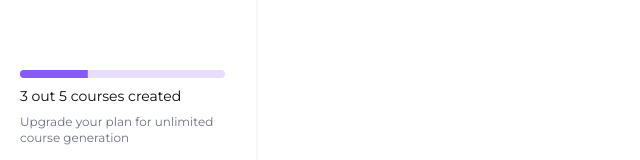
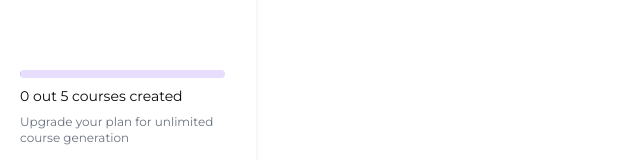
Before and after one commit to YashChincholi/course, a Next.js app: page /dashboard/explore in a window 1280 px wide. Shown: the part 614-774 px from the top of the page, without its empty margins (0-640 px from the left). Built offline with nearby package versions, Linux system fonts and the light colour scheme.

Commit message:
Progress bar status

```diff
--- /dev/null
+++ b/src/app/_context/UserCourseListContext.jsx
@@ -0,0 +1,5 @@
+import { createContext } from "react";
+
+const UserCourseListContext = createContext();
+
+export default UserCourseListContext;
--- a/src/app/dashboard/_components/AddCourse.jsx
+++ b/src/app/dashboard/_components/AddCourse.jsx
@@ -1,10 +1,14 @@
+import UserCourseListContext from "@/app/_context/UserCourseListContext";
 import { Button } from "@/components/ui/button";
 import { useUser } from "@clerk/nextjs";
 import Link from "next/link";
-import React from "react";
+import React, { useContext } from "react";
 
 function AddCourse() {
   const { user } = useUser();
+  const { userCourseList, setUserCourseList } = useContext(
+    UserCourseListContext
+  );
   return (
     <div className="flex justify-between items-center">
       <div>
@@ -15,7 +19,9 @@ function AddCourse() {
           Create new course with AI, Share with friends and earn form it.
         </p>
       </div>
-      <Link href={"/create-course"}>
+      <Link
+        href={userCourseList >= 5 ? "/dashboard/upgrade" : "/create-course"}
+      >
         <Button>+ Create AI Course</Button>
       </Link>
     </div>
--- a/src/app/dashboard/_components/Sidebar.jsx
+++ b/src/app/dashboard/_components/Sidebar.jsx
@@ -1,10 +1,11 @@
 "use client";
 
+import UserCourseListContext from "@/app/_context/UserCourseListContext";
 import { Progress } from "@/components/ui/progress";
 import Image from "next/image";
 import Link from "next/link";
 import { usePathname } from "next/navigation";
-import React from "react";
+import React, { useContext } from "react";
 import {
   HiOutlineHome,
   HiOutlineSquare3Stack3D,
@@ -13,6 +14,9 @@ import {
 } from "react-icons/hi2";
 function Sidebar() {
   const path = usePathname();
+  const { userCourseList, setUserCourseList } = useContext(
+    UserCourseListContext
+  );
   const Menu = [
     {
       id: 1,
@@ -59,8 +63,10 @@ function Sidebar() {
       </ul>
 
       <div className="absolute bottom-10 w-[80%] ">
-        <Progress value={33} />
-        <h2 className="text-sm my-2">3 out 5 courses created</h2>
+        <Progress value={(userCourseList?.length / 5) * 100} />
+        <h2 className="text-sm my-2">
+          {userCourseList?.length} out 5 courses created
+        </h2>
         <h2 className="text-xs text-gray-500">
           Upgrade your plan for unlimited course generation
         </h2>
--- a/src/app/dashboard/_components/UserCourseList.jsx
+++ b/src/app/dashboard/_components/UserCourseList.jsx
@@ -1,15 +1,19 @@
 "use client";
 
-import React, { useEffect, useState } from "react";
+import React, { useContext, useEffect, useState } from "react";
 import { db } from "../../../../configs/db";
 import { CourseList } from "../../../../configs/schema";
 import { eq } from "drizzle-orm";
 import { useUser } from "@clerk/nextjs";
 import CourseCard from "./CourseCard";
+import UserCourseListContext from "@/app/_context/UserCourseListContext";
 
 function UserCourseList() {
   const { user } = useUser();
   const [courseList, setCourseList] = useState([]);
+  const { userCourseList, setUserCourseList } = useContext(
+    UserCourseListContext
+  );
 
   useEffect(() => {
     if (user) {
@@ -25,6 +29,7 @@ function UserCourseList() {
         eq(CourseList?.createdBy, user?.primaryEmailAddress?.emailAddress)
       );
     setCourseList(result);
+    setUserCourseList(result);
   };
 
   return (
--- a/src/app/dashboard/layout.jsx
+++ b/src/app/dashboard/layout.jsx
@@ -1,9 +1,17 @@
+"use client";
+
+import UserCourseListContext from "../_context/UserCourseListContext";
 import Header from "./_components/Header";
 import Sidebar from "./_components/Sidebar";
-import React from "react";
+import React, { useContext, useState } from "react";
 
 function DashboardLayout({ children }) {
+  const [userCourseList, setUserCourseList] = useState([]);
+
   return (
+    <UserCourseListContext.Provider
+      value={{ userCourseList, setUserCourseList }}
+    >
       <div>
         <div className="md:w-64 hidden md:block">
           <Sidebar />
@@ -13,6 +21,7 @@ function DashboardLayout({ children }) {
           <div className="p-10">{children}</div>
         </div>
       </div>
+    </UserCourseListContext.Provider>
   );
 }
 
```
Lines whose indentation alone changed are shown as unchanged.
